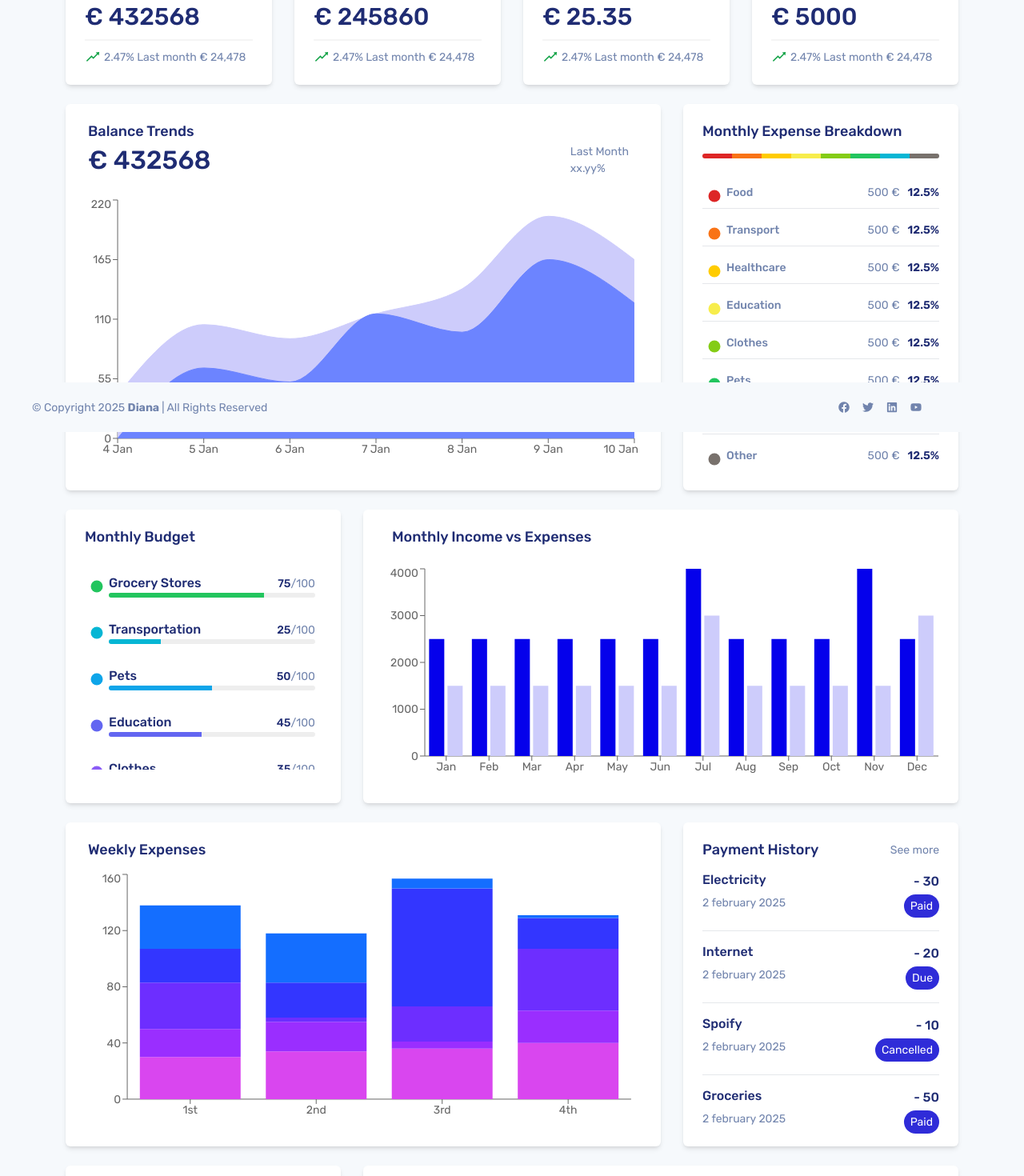
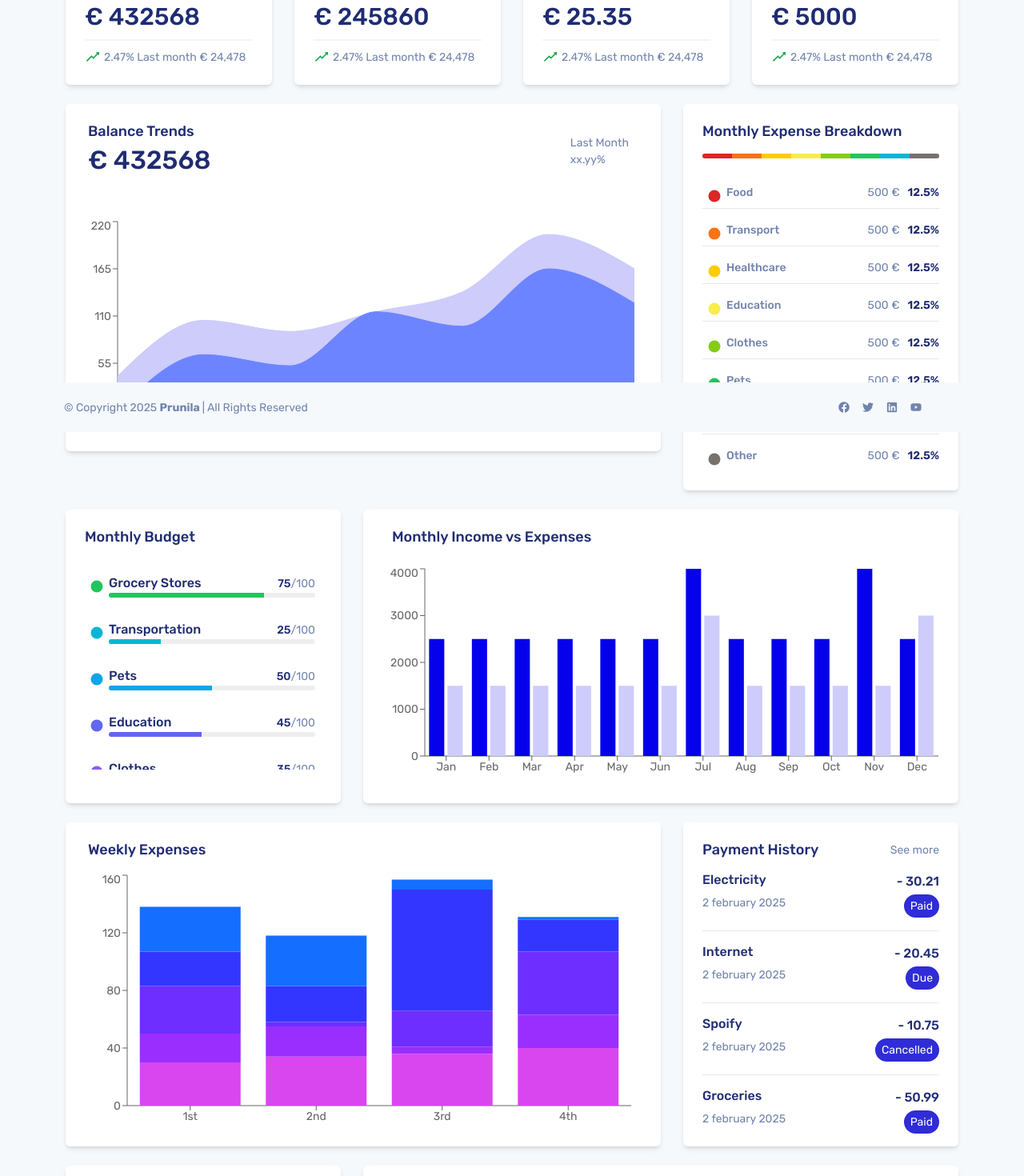
Before and after one commit to DianaPrunila/financial-tracker-app, a React (Vite) app: page / in a window 1280 px wide. Shown: the part 260-1730 px from the top of the page at 80% size. Built offline with nearby package versions, Linux system fonts and the light colour scheme.

Commit message:
Adjustments

```diff
--- a/public/data/categoryColors.json
+++ /dev/null
@@ -1,9 +0,0 @@
-[
-  {
-    "a": "#D946EF",
-    "b": "#9A2EFF",
-    "c": "#6D2EFF",
-    "d": "#3336FF",
-    "e": "#146EFF"
-  }
-]
--- a/public/data/payementHistory.json
+++ b/public/data/payementHistory.json
@@ -3,28 +3,28 @@
     "id": 1,
     "name": "Electricity",
     "date": "2 february 2025",
-    "amount": 30.0,
+    "amount": 30.21,
     "status": "Paid"
   },
   {
     "id": 2,
     "name": "Internet",
     "date": "2 february 2025",
-    "amount": 20.0,
+    "amount": 20.45,
     "status": "Due"
   },
   {
     "id": 3,
     "name": "Spoify",
     "date": "2 february 2025",
-    "amount": 10.0,
+    "amount": 10.75,
     "status": "Cancelled"
   },
   {
     "id": 4,
     "name": "Groceries",
     "date": "2 february 2025",
-    "amount": 50.0,
+    "amount": 50.99,
     "status": "Paid"
   }
 ]
--- a/src/pages/Dashboard.tsx
+++ b/src/pages/Dashboard.tsx
@@ -27,7 +27,6 @@ const Dashboard = () => {
     sum: number;
     perc: number;
   }
-
   interface Breakdown {
     id: number;
     title: string;
@@ -42,7 +41,6 @@ const Dashboard = () => {
     title: string;
     nr: number;
   }
-
   interface PayementHistory {
     id: number;
     name: string;
@@ -74,35 +72,30 @@ const Dashboard = () => {
       .then((response) => setFirstR(response))
       .catch((error) => console.error("Error fetching data:", error));
   }, []);
-
   useEffect(() => {
     fetch("/data/breackdown.json")
       .then((response) => response.json())
       .then((response) => setBreackD(response))
       .catch((error) => console.error("Error fetching data:", error));
   }, []);
-
   useEffect(() => {
     fetch("/data/budget.json")
       .then((response) => response.json())
       .then((response) => setBudget(response))
       .catch((error) => console.error("Error fetching data:", error));
   }, []);
-
   useEffect(() => {
     fetch("/data/payementHistory.json")
       .then((response) => response.json())
       .then((response) => setPayementH(response))
       .catch((error) => console.error("Error fetching data:", error));
   }, []);
-
   useEffect(() => {
     fetch("/data/savingGoals.json")
       .then((response) => response.json())
       .then((response) => setSavingG(response))
       .catch((error) => console.error("Error fetching data:", error));
   }, []);
-
   useEffect(() => {
     fetch("/data/transactionHistory.json")
       .then((response) => response.json())
@@ -161,11 +154,11 @@ const Dashboard = () => {
           <Col id="balance-trends-col" xs={12} lg={8}>
             <Row
               id="outer-frame-balance-trends"
-              className="flex h-full justify-between rounded-md bg-white pb-2 pr-7 pt-4 shadow-md"
+              className="flex h-[90%] content-between rounded-md bg-white pb-3 pr-7 pt-4 shadow-md"
             >
               <div
                 id="balance-trends-frame-up"
-                className="flex justify-between"
+                className="flex flex-wrap justify-between"
               >
                 <div id="balance-trends-frame-left" className="pl-4">
                   <h4 id="title-balance-trends" className="text-big">
@@ -185,7 +178,7 @@ const Dashboard = () => {
                 </div>
               </div>
 
-              <div id="line-chart" className="h-[75%] w-full px-0">
+              <div id="line-chart" className="h-[70%] w-full px-0">
                 <BTLinechart />
               </div>
             </Row>
@@ -219,7 +212,7 @@ const Dashboard = () => {
                     <div id="monthly-expenses-left" className="flex">
                       <div
                         id="dots"
-                        className="text-3xl"
+                        className="flex align-super text-3xl"
                         style={{ color: s.color }}
                       >
                         <GoDotFill />
@@ -323,7 +316,7 @@ const Dashboard = () => {
         <Row id="outer-frame-forth-row" className="mt-4 w-full gap-7">
           <Col
             id="weekly-expenses-col"
-            className="flex flex-col justify-between rounded-md bg-white py-4 shadow-md"
+            className="flex flex-col justify-between rounded-md bg-white pb-3 pt-4 shadow-md"
             xs={12}
             lg={8}
           >
--- a/src/parts/BTLinechart.tsx
+++ b/src/parts/BTLinechart.tsx
@@ -23,9 +23,8 @@ const BTLinechart = () => {
   }, []);
   return (
     <ResponsiveContainer>
-      <AreaChart data={trends} className="">
+      <AreaChart data={trends}>
         <XAxis dataKey="month" />
-
         <YAxis />
         <Tooltip />
         <Area
--- a/src/parts/Footer.tsx
+++ b/src/parts/Footer.tsx
@@ -8,18 +8,14 @@ import { FaYoutube } from "react-icons/fa";
 const Footer = () => {
   return (
     <footer className="fixed bottom-0 z-50 flex w-full flex-wrap items-center justify-between bg-bkGd px-4 py-3">
-      <div id="copyright" className="ml-4 text-center">
+      <div id="copyright" className="ml-14 text-center">
         © Copyright 2025{" "}
         <a className="font-bold" href="/">
-          Diana{" "}
+          Prunila{" "}
         </a>
         | All Rights Reserved
       </div>
-      <div
-        id="footer-icons"
-        className="mr-24 flex items-center"
-        // style={{ marginRight: "5.5rem" }}
-      >
+      <div id="footer-icons" className="mr-24 flex items-center">
         <Link id="FB" to="https://www.facebook.com/">
           <div className="m-2">
             <FaFacebook />
```
